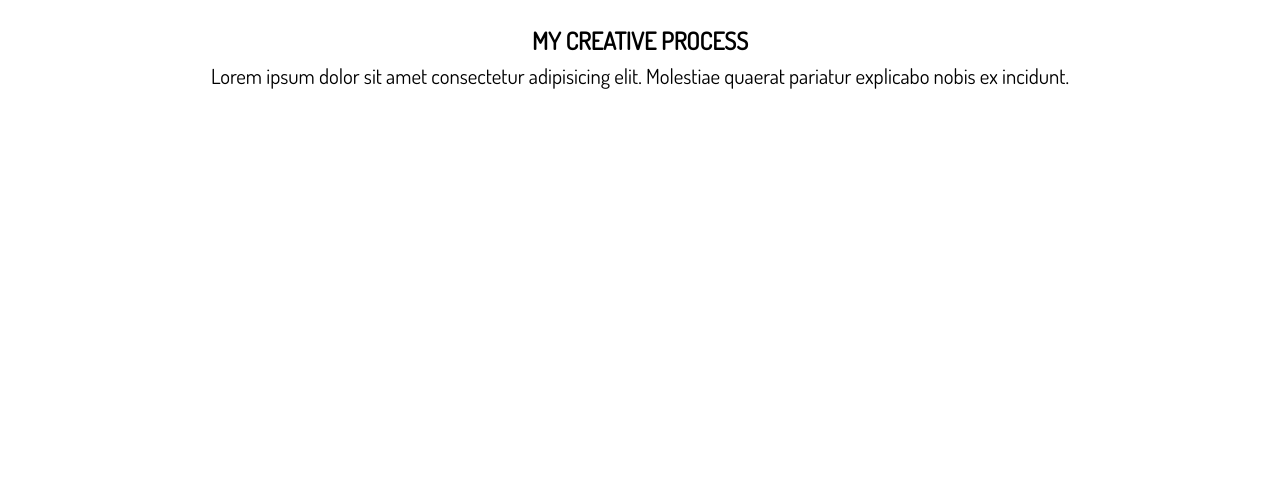
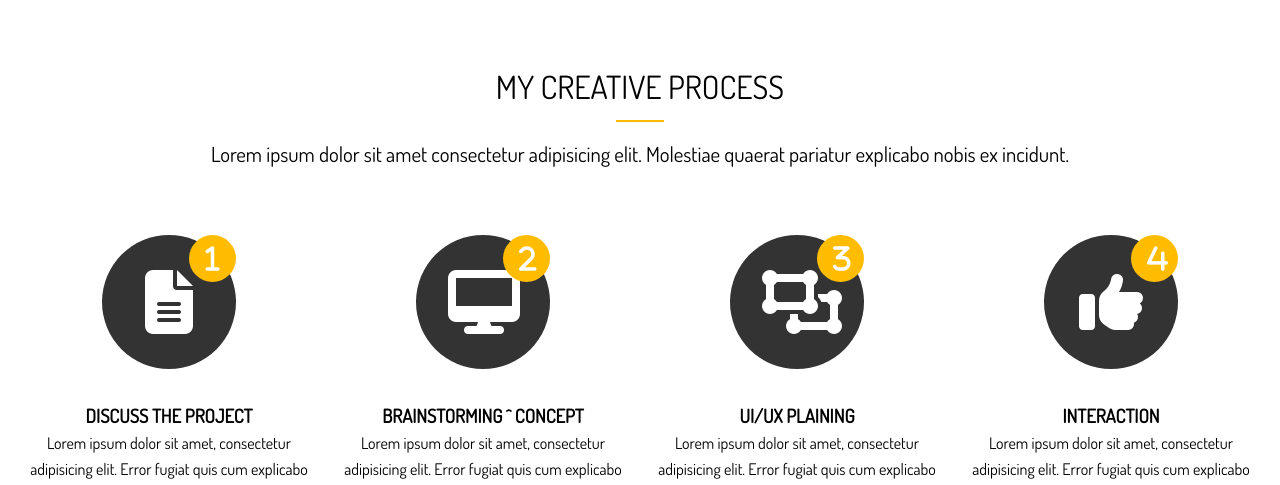
Before and after one commit to w3zeblamf/amfdev-project, a website: page dist/index.html in a window 1280 px wide. Shown: the part 1479-1964 px from the top of the page. Before the commit the page ends 1636 px from the top, so only its background shows below. Drawn offline with nearby package versions, Linux system fonts and the light colour scheme.

Commit message:
home section C added

```diff
--- a/scss/_utilities.scss
+++ b/scss/_utilities.scss
@@ -57,12 +57,15 @@ input[class^='btn-']:hover {
 		//     top/bottom: 1rem
 		//     left/right: 0
 	}
+
 	&-2 {
 		padding: 2rem 0;
 	}
+
 	&-3 {
 		padding: 3rem 0;
 	}
+
 	&-4 {
 		padding: 4rem 0;
 	}
@@ -75,13 +78,33 @@ input[class^='btn-']:hover {
 		//     top/bottom: 1rem
 		//     left/right: 0
 	}
+
 	&-2 {
 		margin: 2rem 0;
 	}
+
 	&-3 {
 		margin: 3rem 0;
 	}
+
 	&-4 {
 		margin: 4rem 0;
 	}
 }
+
+.section-title {
+	font-size: 2rem;
+	display: block;
+	padding-bottom: 0.5rem;
+	text-align: center;
+	font-weight: 100;
+	text-transform: uppercase;
+}
+
+.bottom-line {
+	height: 2px;
+	width: 3rem;
+	background: $main-color;
+	display: block;
+	margin: 0 auto 1rem auto;
+}
--- a/scss/main.scss
+++ b/scss/main.scss
@@ -152,4 +152,54 @@ img {
 			}
 		}
 	}
+
+	//Home Section C
+	&-c {
+		.process {
+			display: grid;
+			grid-template-columns: repeat(4, 1fr);
+			grid-gap: 1.5rem;
+			text-align: center;
+
+			// Process step
+			&-step {
+				position: absolute;
+				top: 0;
+				right: 0;
+				font-size: 28px;
+				background: $main-color;
+				border-radius: 50%;
+				height: 15px;
+				width: 15px;
+				line-height: 15px;
+				padding: 1rem;
+				transition: all 1s;
+			}
+
+			// Process icon
+			&-icon {
+				border-radius: 50%;
+				background: $dark-color;
+				color: #fff;
+				padding: 2rem;
+				width: 70px;
+				height: 70px;
+				line-height: 70px;
+				text-align: center;
+				position: relative;
+				transition: all 1s;
+
+				&:hover {
+					background: $main-color;
+					width: 90px;
+					height: 90px;
+					line-height: 90px;
+
+					.process-step{
+						background: $dark-color;
+					}
+				}
+			}
+		}
+	}
 }
```
Also changed, not shown: dist/css/main.css, dist/index.html.
